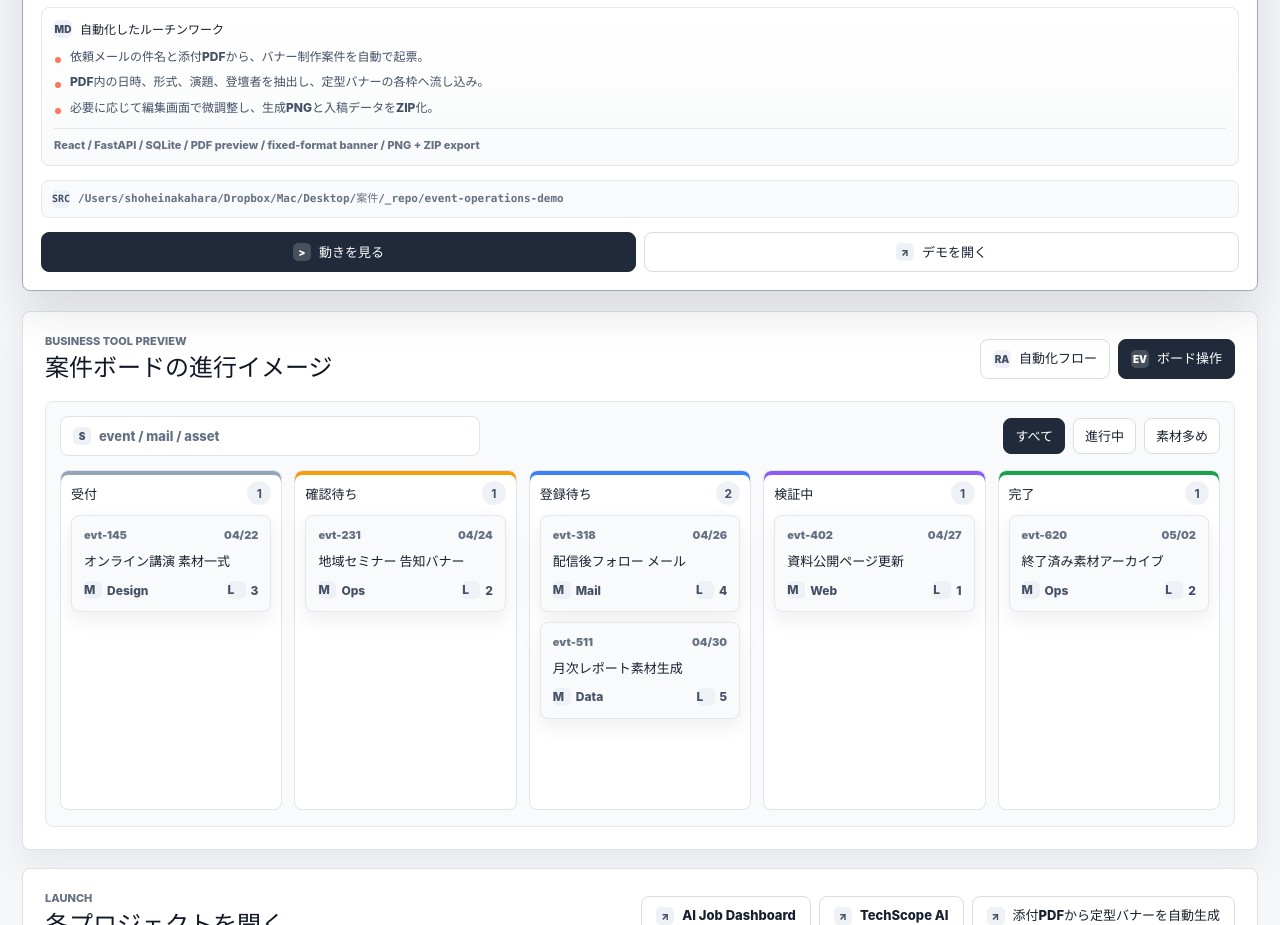
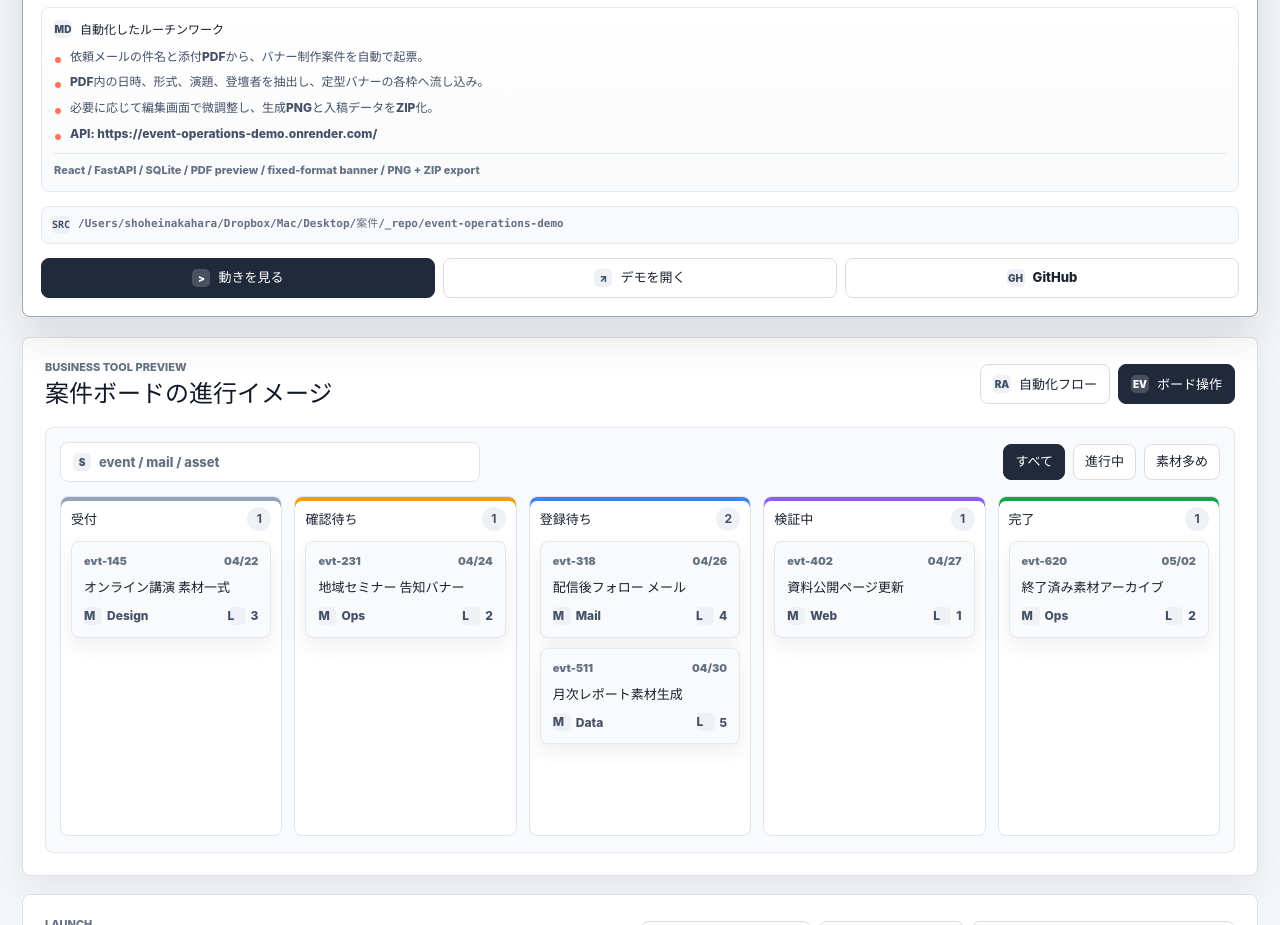
Before and after one commit to shohei9278/portfolio-index, a React (Vite) app: page / in a window 1280 px wide. Shown: the part 1860-2785 px from the top of the page. Built offline with nearby package versions, Linux system fonts and the light colour scheme.

Commit message:
Update production portfolio links

```diff
--- a/src/data/projects.js
+++ b/src/data/projects.js
@@ -1,5 +1,9 @@
 export const links = {
-  event: "http://127.0.0.1:5182/",
+  portfolio: "https://portfolio-index-ten.vercel.app/",
+  portfolioRepo: "https://github.com/shohei9278/portfolio-index",
+  event: "https://event-operations-demo.vercel.app/",
+  eventApi: "https://event-operations-demo.onrender.com/",
+  eventRepo: "https://github.com/shohei9278/event-operations-demo",
   jobs: "https://ai-job-dashboard-plum.vercel.app/",
   jobsRepo: "https://github.com/shohei9278/ai-job-dashboard",
   techscope: "https://techscope-ai.vercel.app/",
@@ -74,12 +78,14 @@ export const projects = [
     demo: "ops",
     link: links.event,
     linkLabel: "デモを開く",
+    repo: links.eventRepo,
     sourcePath: "/Users/shoheinakahara/Dropbox/Mac/Desktop/案件/_repo/event-operations-demo",
     readmeTitle: "自動化したルーチンワーク",
     readmePoints: [
       "依頼メールの件名と添付PDFから、バナー制作案件を自動で起票。",
       "PDF内の日時、形式、演題、登壇者を抽出し、定型バナーの各枠へ流し込み。",
       "必要に応じて編集画面で微調整し、生成PNGと入稿データをZIP化。",
+      `API: ${links.eventApi}`,
     ],
     architecture: "React / FastAPI / SQLite / PDF preview / fixed-format banner / PNG + ZIP export",
     metrics: [
```
Also changed, not shown: 1 other file (tests, documents, lock files or other folders).
